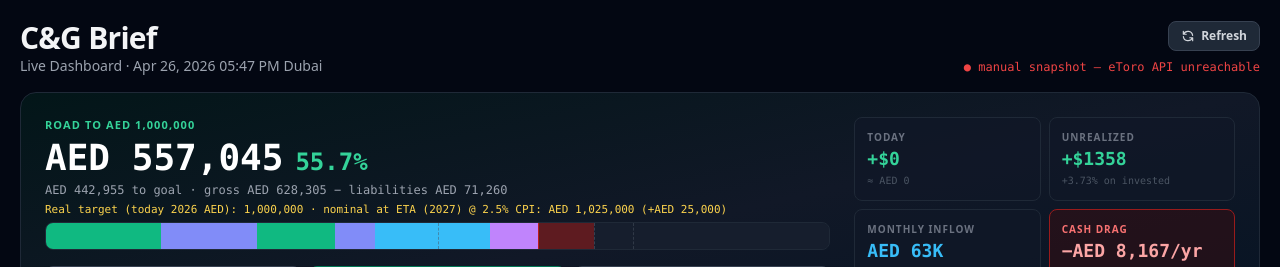
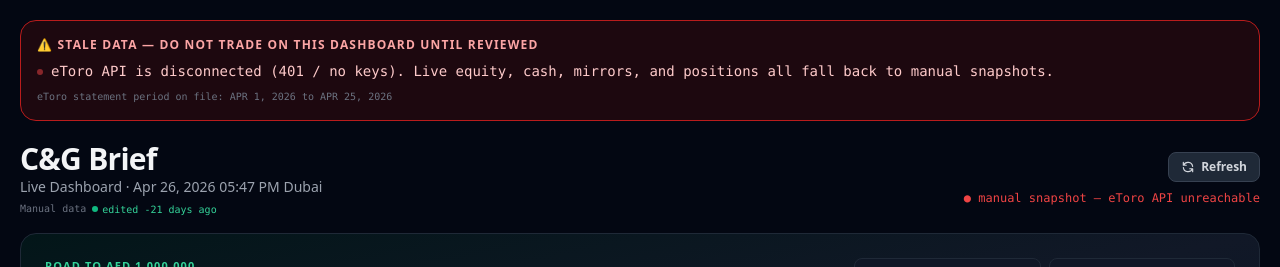
Before and after one commit to digital-spit/cg-brief, a Next.js app: page / in a window 1280 px wide. Shown: the top 267 px of the page. Built offline with nearby package versions, Linux system fonts and the light colour scheme; no server answers.

Commit message:
feat(staleness): top-of-page StaleDataBanner + per-section StaleBadges + canonical SKILL.md

```diff
--- a/src/app/page.tsx
+++ b/src/app/page.tsx
@@ -128,6 +128,76 @@ function StaleBadge({ dateStr, freshDays = 1, staleDays = 3, label = "updated" }
       <span className={`w-1.5 h-1.5 rounded-full ${dot}`} />
       {label} {word}{age > staleDays ? " · STALE" : ""}
     </span>
+  );
+}
+
+// Top-of-page banner that aggregates every staleness signal so you can't miss it.
+// Rendered ABOVE the header; hidden entirely when everything is fresh.
+function StaleDataBanner({
+  lastUpdated,
+  warLastUpdated,
+  etoroConnected,
+  etoroSnapshotDate,
+  etoroStatementPeriod,
+}: {
+  lastUpdated?: string;
+  warLastUpdated?: string;
+  etoroConnected: boolean;
+  etoroSnapshotDate?: string;
+  etoroStatementPeriod?: string;
+}) {
+  const issues: Array<{ severity: "red" | "amber"; text: string }> = [];
+
+  const manualAge = daysOld(lastUpdated);
+  if (manualAge !== null) {
+    if (manualAge > 3) issues.push({ severity: "red", text: `Manual data is ${manualAge} days old (last edit: ${lastUpdated}). Trading decisions on this snapshot are unsafe.` });
+    else if (manualAge > 1) issues.push({ severity: "amber", text: `Manual data is ${manualAge} days old. Verify equity + strategist note before acting.` });
+  } else if (lastUpdated) {
+    issues.push({ severity: "amber", text: `Could not parse lastUpdated: "${lastUpdated}".` });
+  }
+
+  if (!etoroConnected) {
+    issues.push({ severity: "red", text: "eToro API is disconnected (401 / no keys). Live equity, cash, mirrors, and positions all fall back to manual snapshots." });
+  } else {
+    const snapAge = daysOld(etoroSnapshotDate);
+    if (snapAge !== null && snapAge > 7) {
+      issues.push({ severity: "amber", text: `eToro snapshot ${etoroSnapshotDate} is ${snapAge} days old — pull fresh statement.` });
+    }
+  }
+
+  const warAge = daysOld(warLastUpdated);
+  if (warAge !== null && warAge > 5) {
+    issues.push({ severity: "amber", text: `War status not reviewed in ${warAge} days. Hormuz + oil context may have shifted.` });
+  }
+
+  if (issues.length === 0) return null;
+
+  const hasRed = issues.some((i) => i.severity === "red");
+  const wrapperClass = hasRed
+    ? "border-red-700 bg-red-950/40"
+    : "border-amber-700 bg-amber-950/30";
+  const headerColor = hasRed ? "text-red-300" : "text-amber-300";
+  const headerLabel = hasRed ? "⚠ STALE DATA — DO NOT TRADE ON THIS DASHBOARD UNTIL REVIEWED" : "⚠ Data is borderline stale";
+
+  return (
+    <div className={`mb-5 border ${wrapperClass} rounded-2xl p-4`}>
+      <p className={`text-xs font-bold ${headerColor} uppercase tracking-widest mb-2`}>
+        {headerLabel}
+      </p>
+      <ul className="space-y-1">
+        {issues.map((i, idx) => (
+          <li key={idx} className={`text-sm font-mono ${i.severity === "red" ? "text-red-200" : "text-amber-200"}`}>
+            <span className={`inline-block w-1.5 h-1.5 rounded-full mr-2 align-middle ${i.severity === "red" ? "bg-red-500 animate-pulse" : "bg-amber-500"}`} />
+            {i.text}
+          </li>
+        ))}
+      </ul>
+      {etoroStatementPeriod && !etoroConnected && (
+        <p className="text-[10px] text-gray-500 font-mono mt-2">
+          eToro statement period on file: {etoroStatementPeriod}
+        </p>
+      )}
+    </div>
   );
 }
 
@@ -517,6 +587,15 @@ export default async function Dashboard() {
   return (
     <div className="min-h-screen bg-gray-950 text-gray-100 p-5">
       <div className="max-w-7xl mx-auto">
+        {/* Staleness banner — surfaces lastUpdated age, eToro connection, snapshot freshness */}
+        <StaleDataBanner
+          lastUpdated={data.lastUpdated}
+          warLastUpdated={liveWar.lastUpdated}
+          etoroConnected={isEtoroLive}
+          etoroSnapshotDate={(data as any).etoro?.currentSnapshot?.date}
+          etoroStatementPeriod={(data as any).etoro?.statementPeriod}
+        />
+
         {/* Header */}
         <div className="mb-8">
           <div className="flex items-center justify-between mb-4">
@@ -524,6 +603,9 @@ export default async function Dashboard() {
               <h1 className="text-3xl font-bold tracking-tight">C&G Brief</h1>
               <p className="text-sm text-gray-400">
                 Live Dashboard · {dateStr} {timeStr} Dubai
+              </p>
+              <p className="text-[10px] text-gray-500 font-mono mt-1">
+                Manual data <StaleBadge dateStr={data.lastUpdated} freshDays={1} staleDays={3} label="edited" />
               </p>
             </div>
             <div className="flex flex-col items-end gap-2">
@@ -1470,6 +1552,7 @@ export default async function Dashboard() {
               initialNote={data.strategistNote}
               initialActionItems={data.actionItems}
               portfolioSnapshot={portfolioSnapshot}
+              manualLastUpdated={data.lastUpdated}
             />
 
             {/* Wealth Progress */}
```
